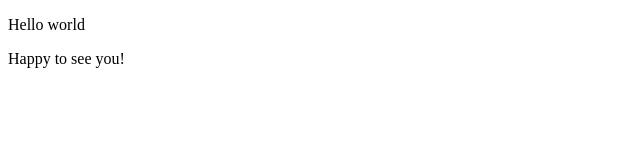
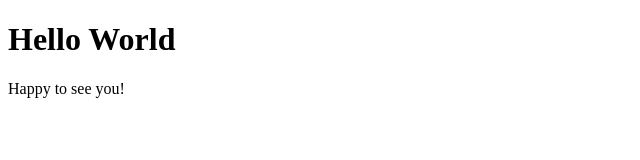
Before and after one commit to valpryz/Hello-World, a plain HTML site: page index.html in a window 1280 px wide. Shown: the whole page, without its empty margins (0-640 px from the left). Drawn offline with Linux system fonts and the light colour scheme.

Commit message:
add a header

```diff
--- a/index.html
+++ b/index.html
@@ -7,7 +7,7 @@
     <title>My Hello World webpage</title>
 </head>
 <body>
-    <p>Hello world</p>
+    <h1>Hello World</h1>
     <p>Happy to see you!</p>
 </body>
 </html>
```
Also changed, not shown: about-me.html (+2 -0 lines).
